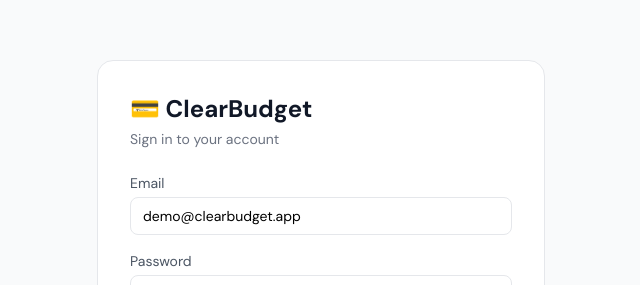
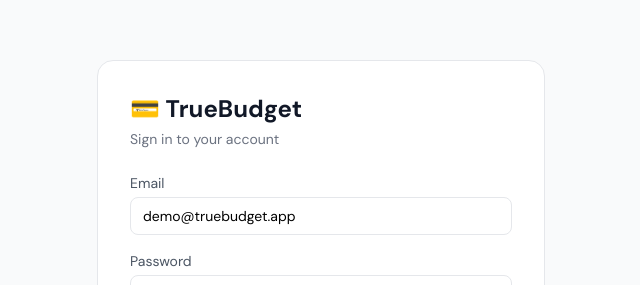
Before and after one commit to Tokamp4/TrueBudget, a React (Vite) app in the folder frontend/: page /login in a window 1280 px wide. Shown: the part 151-436 px from the top of the page, without its empty margins (319-959 px from the left). Built offline with nearby package versions, Linux system fonts and the light colour scheme; no server answers.

Commit message:
truebudget renaming

```diff
--- a/frontend/index.html
+++ b/frontend/index.html
@@ -3,7 +3,7 @@
   <head>
     <meta charset="UTF-8" />
     <meta name="viewport" content="width=device-width, initial-scale=1.0" />
-    <title>ClearBudget</title>
+    <title>TrueBudget</title>
     <link rel="preconnect" href="https://fonts.googleapis.com" />
     <link rel="preconnect" href="https://fonts.gstatic.com" crossorigin />
     <link href="https://fonts.googleapis.com/css2?family=DM+Sans:wght@400;500;600;700&family=JetBrains+Mono:wght@400;500&display=swap" rel="stylesheet" />
--- a/frontend/package.json
+++ b/frontend/package.json
@@ -1,5 +1,5 @@
 {
-  "name": "clearbudget-frontend",
+  "name": "truebudget-frontend",
   "version": "1.0.0",
   "scripts": {
     "dev": "vite",
--- a/frontend/src/components/layout/Layout.tsx
+++ b/frontend/src/components/layout/Layout.tsx
@@ -60,7 +60,7 @@ export default function Layout() {
       {/* Sidebar */}
       <aside className="w-64 bg-white border-r border-gray-200 flex flex-col">
         <div className="p-6 border-b border-gray-100">
-          <h1 className="text-xl font-bold text-brand-700">💳 ClearBudget</h1>
+          <h1 className="text-xl font-bold text-brand-700">💳 TrueBudget</h1>
           <p className="text-xs text-gray-500 mt-1">Financial clarity</p>
         </div>
 
--- a/frontend/src/pages/Login.tsx
+++ b/frontend/src/pages/Login.tsx
@@ -3,7 +3,7 @@ import { useNavigate, Link } from 'react-router-dom';
 import { useAuthStore } from '../store/authStore';
 
 export default function Login() {
-  const [email, setEmail] = useState('demo@clearbudget.app');
+  const [email, setEmail] = useState('demo@truebudget.app');
   const [password, setPassword] = useState('password123');
   const [error, setError] = useState('');
   const { login } = useAuthStore();
@@ -16,7 +16,7 @@ export default function Login() {
       await login(email, password);
       navigate('/');
     } catch {
-      setError('Invalid credentials. Try demo@clearbudget.app / password123');
+      setError('Invalid credentials. Try demo@truebudget.app / password123');
     }
   }
 
@@ -24,7 +24,7 @@ export default function Login() {
     <div className="min-h-screen bg-gray-50 flex items-center justify-center">
       <div className="bg-white rounded-2xl border border-gray-200 p-8 w-full max-w-md">
         <div className="mb-6">
-          <h1 className="text-2xl font-bold text-gray-900">💳 ClearBudget</h1>
+          <h1 className="text-2xl font-bold text-gray-900">💳 TrueBudget</h1>
           <p className="text-gray-500 text-sm mt-1">Sign in to your account</p>
         </div>
 
```
Also changed, not shown: 2 other files (tests, documents, lock files or other folders).
